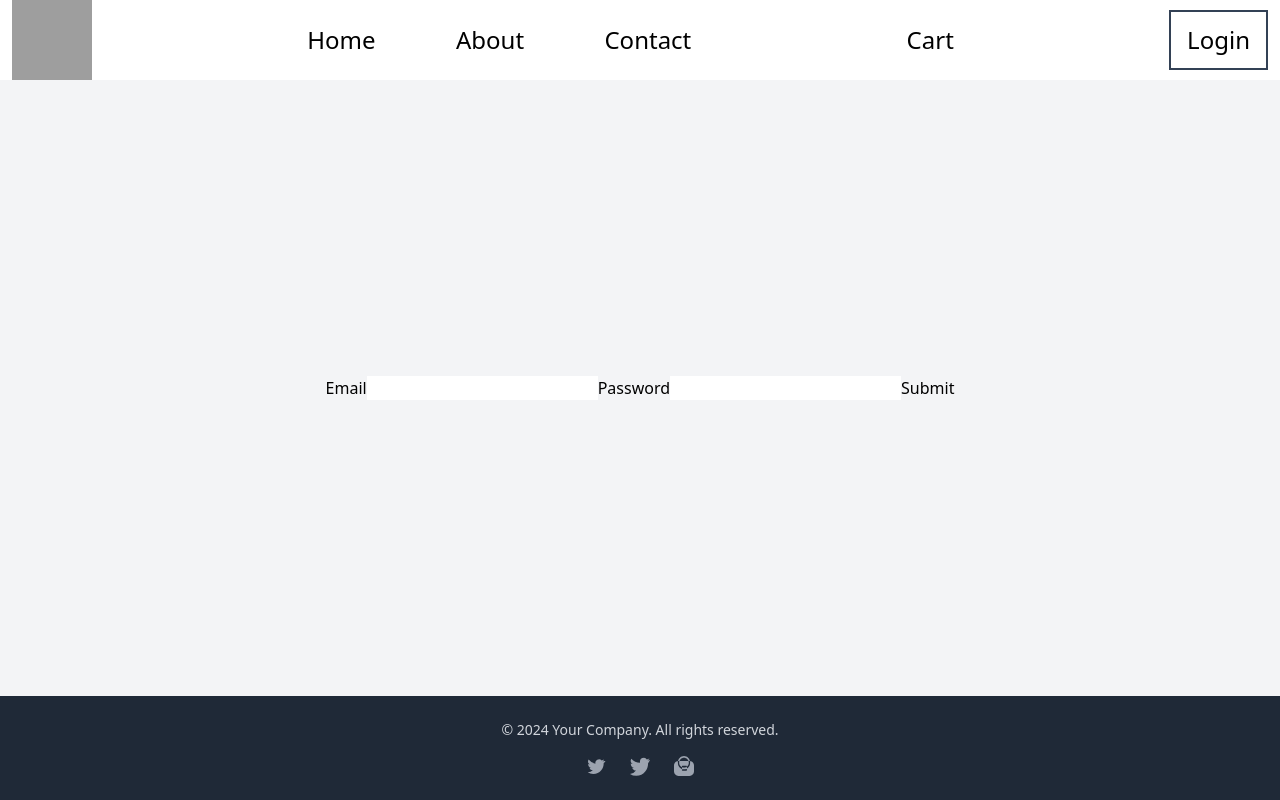
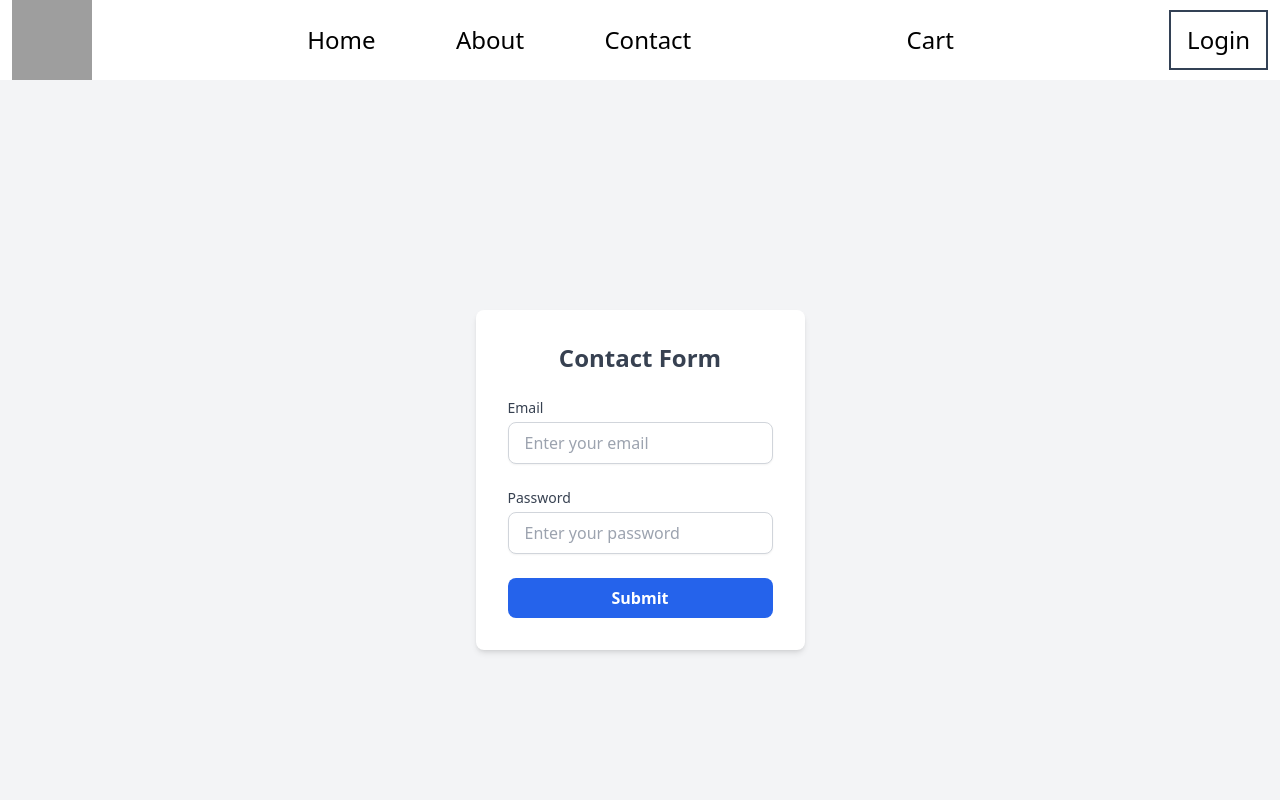
Before and after one commit to aashishpanthee/react-training-repo-CRA-, a React (Create React App) app: page /contact in a window 1280 px wide. Shown: the top 800 px of the page. Built offline with nearby package versions, Linux system fonts and the light colour scheme; grey boxes are pictures that could not be loaded.

Commit message:
refactor: Put some CSS to Contact Component

```diff
--- a/src/components/Contact.js
+++ b/src/components/Contact.js
@@ -3,7 +3,11 @@
 import { SignupSchema } from '../utils/validation';
 
 const Contact = () => (
-  <div>
+  <div className='flex items-center justify-center min-h-screen bg-gray-100'>
+    <div className='w-full max-w-md p-8 bg-white rounded-lg shadow-md'>
+      <h2 className='mb-6 text-2xl font-bold text-center text-gray-700'>
+        Contact Form
+      </h2>
       <Formik
         initialValues={{ email: '', password: '' }}
         validationSchema={SignupSchema}
@@ -12,28 +16,65 @@
         }}
       >
         {({ values, errors, handleChange, handleSubmit }) => (
-        <form onSubmit={handleSubmit}>
-          <label htmlFor='email'>Email</label>
+          <form onSubmit={handleSubmit} className='space-y-6'>
+            {/* Email Input */}
+            <div>
+              <label
+                htmlFor='email'
+                className='block text-sm font-medium text-gray-700'
+              >
+                Email
+              </label>
               <input
                 type='email'
                 name='email'
                 onChange={handleChange}
                 value={values.email}
+                className={`mt-1 block w-full px-4 py-2 border rounded-lg shadow-sm focus:outline-none focus:ring-blue-500 focus:border-blue-500 ${
+                  errors.email ? 'border-red-500' : 'border-gray-300'
+                }`}
+                placeholder='Enter your email'
               />
-          {errors.email && <p className='text-red-700'>{errors.email}</p>}
-          <label htmlFor='password'>Password</label>
+              {errors.email && (
+                <p className='mt-2 text-sm text-red-600'>{errors.email}</p>
+              )}
+            </div>
+
+            {/* Password Input */}
+            <div>
+              <label
+                htmlFor='password'
+                className='block text-sm font-medium text-gray-700'
+              >
+                Password
+              </label>
               <input
                 type='password'
                 name='password'
                 onChange={handleChange}
                 value={values.password}
+                className={`mt-1 block w-full px-4 py-2 border rounded-lg shadow-sm focus:outline-none focus:ring-blue-500 focus:border-blue-500 ${
+                  errors.password ? 'border-red-500' : 'border-gray-300'
+                }`}
+                placeholder='Enter your password'
               />
-          {errors.password && <p className='text-red-700'>{errors.password}</p>}
-          <button type='submit'>Submit</button>
+              {errors.password && (
+                <p className='mt-2 text-sm text-red-600'>{errors.password}</p>
+              )}
+            </div>
+
+            {/* Submit Button */}
+            <button
+              type='submit'
+              className='w-full px-4 py-2 font-semibold text-white bg-blue-600 rounded-lg hover:bg-blue-700 focus:outline-none focus:ring-2 focus:ring-blue-500 focus:ring-offset-1'
+            >
+              Submit
+            </button>
           </form>
         )}
       </Formik>
     </div>
+  </div>
 );
 
 export default Contact;
```
Lines whose indentation alone changed are shown as unchanged.
